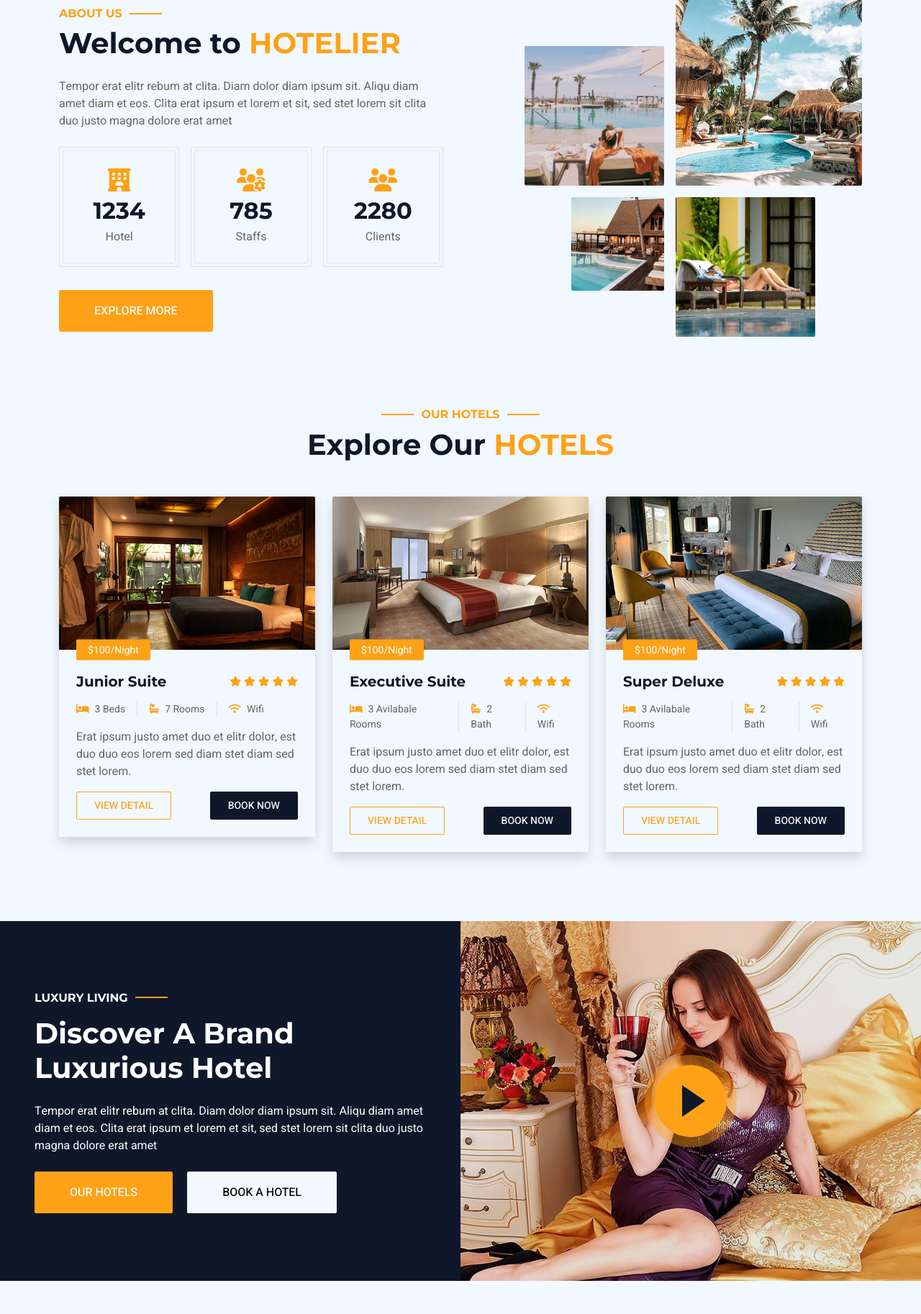
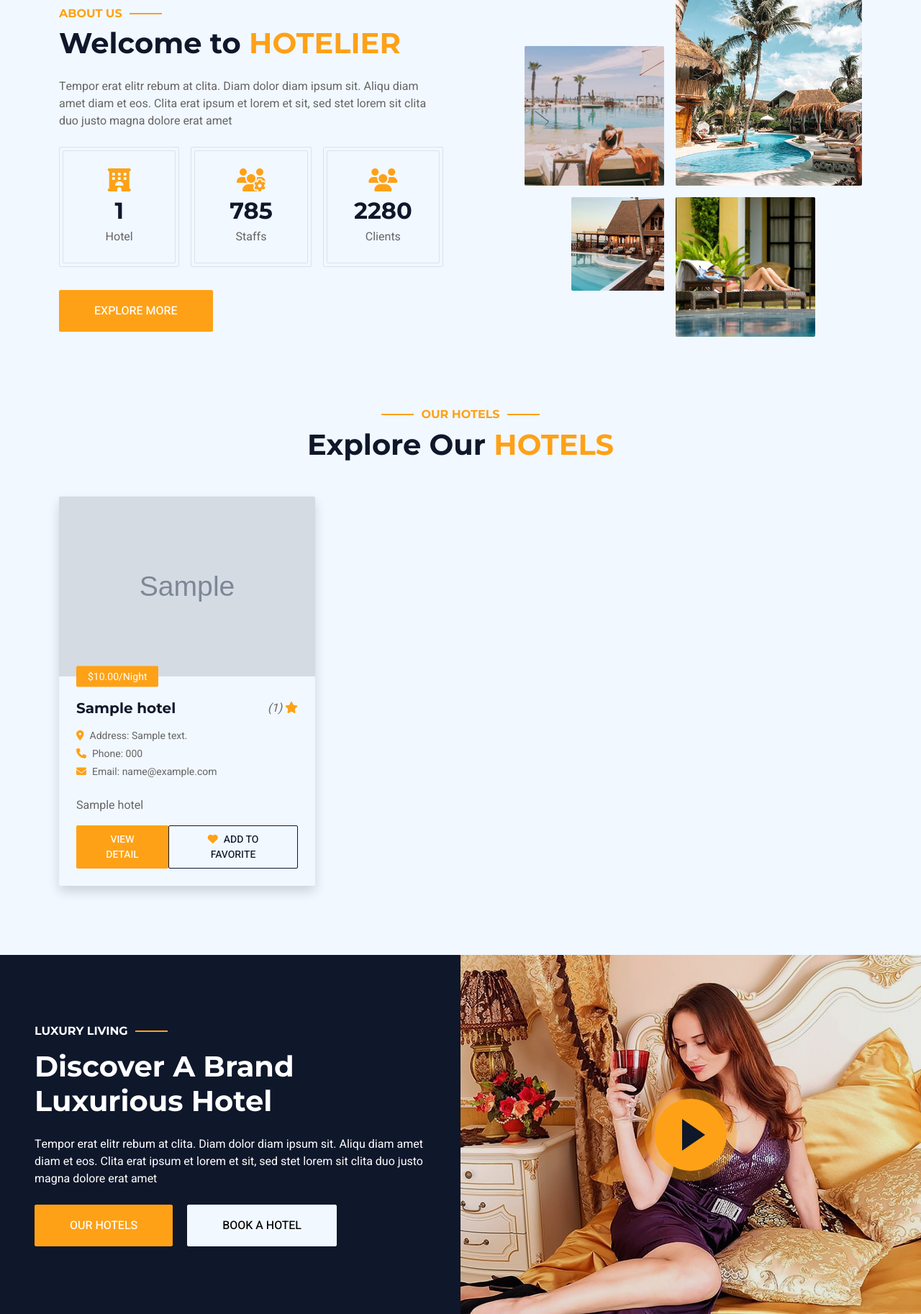
Before and after one commit to Omarmoatz/Hotels-Hub-Using-Django-and-DRF, a Django app: page / in a window 1280 px wide. Shown: the part 985-2811 px from the top of the page at 72% size. Run offline with Django 5.2, Linux system fonts and the light colour scheme; tables that the repository leaves empty hold one stand-in row (values such as "Sample post"); grey boxes marked "Sample" are stand-in pictures; some libraries are stand-ins or nearby versions.

Commit message:
add avg review & and update home page

```diff
--- a/home/templates/home.html
+++ b/home/templates/home.html
@@ -102,7 +102,7 @@
                                     <div class="border rounded p-1">
                                         <div class="border rounded text-center p-4">
                                             <i class="fa fa-hotel fa-2x text-primary mb-2"></i>
-                                            <h2 class="mb-1" data-toggle="counter-up">1234</h2>
+                                            <h2 class="mb-1" data-toggle="counter-up">{{hotel|length}}</h2>
                                             <p class="mb-0">Hotel</p>
                                         </div>
                                     </div>
@@ -150,7 +150,7 @@
             <!-- About End -->
 
 
-            <!-- Room Start -->
+            <!-- Hotels Start -->
             <div class="container-xxl py-5">
                 <div class="container">
                     <div class="text-center wow fadeInUp" data-wow-delay="0.1s">
@@ -158,96 +158,51 @@
                         <h1 class="mb-5">Explore Our <span class="text-primary text-uppercase">Hotels</span></h1>
                     </div>
                     <div class="row g-4">
+
+                        {% for item in hotel %}
                             <div class="col-lg-4 col-md-6 wow fadeInUp" data-wow-delay="0.1s">
                                 <div class="room-item shadow rounded overflow-hidden">
                                     <div class="position-relative">
-                                    <img class="img-fluid" src="img/room-1.jpg" alt="">
-                                    <small class="position-absolute start-0 top-100 translate-middle-y bg-primary text-white rounded py-1 px-3 ms-4">$100/Night</small>
+                                        <img class="img-fluid" src="{{item.img.url}}" alt="img" style=' width:400px; height:250px; '>
+                                        <small class="position-absolute start-0 top-100 translate-middle-y
+                                        bg-primary text-white rounded py-1 px-3 ms-4">${{ item.min_price }}/Night</small>
                                     </div>
                                     <div class="p-4 mt-2">
                                         <div class="d-flex justify-content-between mb-3">
-                                        <h5 class="mb-0">Junior Suite</h5>
+                                            <h5 class="mb-0">{{item.name}}</h5>
                                             <div class="ps-2">
-                                            <small class="fa fa-star text-primary"></small>
-                                            <small class="fa fa-star text-primary"></small>
-                                            <small class="fa fa-star text-primary"></small>
-                                            <small class="fa fa-star text-primary"></small>
-                                            <small class="fa fa-star text-primary"></small>
+                                                <i>({{item.hotel_review.all|length}}) </i>
+                                                <i class="{% if item.avg_rating > 0 %} fa fa-star text-primary {% endif %}"></i>
+                                                <i class="{% if item.avg_rating > 1 %} fa fa-star text-primary {% endif %}"></i>
+                                                <i class="{% if item.avg_rating > 2 %} fa fa-star text-primary {% endif %}"></i>
+                                                <i class="{% if item.avg_rating > 3 %} fa fa-star text-primary {% endif %}"></i>
+                                                <i class="{% if item.avg_rating > 4 %} fa fa-star text-primary {% endif %}"></i>
                                             </div>
                                         </div>
-                                    <div class="d-flex mb-3">
-                                        <small class="border-end me-3 pe-3"><i class="fa fa-bed text-primary me-2"></i>3 Beds</small>
-                                        <small class="border-end me-3 pe-3"><i class="fa fa-bath text-primary me-2"></i>7 Rooms</small>
-                                        <small><i class="fa fa-wifi text-primary me-2"></i>Wifi</small>
+                                        <div class='d-flex mb-1'>
+                                            <small class=" "><i
+                                                 class="fa fa-map-marker-alt text-primary me-2"></i>Address: {{ item.address}}</small>
                                         </div>
-                                    <p class="text-body mb-3">Erat ipsum justo amet duo et elitr dolor, est duo duo eos lorem sed diam stet diam sed stet lorem.</p>
-                                    <div class="d-flex justify-content-between">
-                                        <a class="btn btn-sm btn-outline-primary rounded py-2 px-4" href="">View Detail</a>
-                                        <a class="btn btn-sm btn-dark rounded py-2 px-4" href="">Book Now</a>
+
+                                        <div class='d-flex mb-1'>
+                                            <small class=" "><i
+                                                    class="fa fa-phone text-primary me-2"></i>Phone: {{ item.phone }}</small>
+                                        </div>
+
+                                        <div class='d-flex mb-4'>
+                                            <small><i class="fa fa-envelope text-primary me-2"></i>Email: {{ item.email }}</small>
+                                        </div>
+
+                                        <p class="text-body mb-3">{{ item.subtitle }}</p>
+                                        <div class="d-flex justify-content-between ">
+                                            <a class="btn btn-sm btn-primary rounded py-2 px-4" href="{% url 'hotel:hotel_detail' item.slug %}">View Detail</a>
+                                            <a class="btn btn-sm btn-outline-dark rounded py-2 px-4" href>
+                                                <i class="fa fa-heart text-primary me-2" ></i>Add To Favorite</a>
                                         </div>
                                     </div>
                                 </div>
                             </div>
-                        <div class="col-lg-4 col-md-6 wow fadeInUp" data-wow-delay="0.3s">
-                            <div class="room-item shadow rounded overflow-hidden">
-                                <div class="position-relative">
-                                    <img class="img-fluid" src="img/room-2.jpg" alt="">
-                                    <small class="position-absolute start-0 top-100 translate-middle-y bg-primary text-white rounded py-1 px-3 ms-4">$100/Night</small>
-                                </div>
-                                <div class="p-4 mt-2">
-                                    <div class="d-flex justify-content-between mb-3">
-                                        <h5 class="mb-0">Executive Suite</h5>
-                                        <div class="ps-2">
-                                            <small class="fa fa-star text-primary"></small>
-                                            <small class="fa fa-star text-primary"></small>
-                                            <small class="fa fa-star text-primary"></small>
-                                            <small class="fa fa-star text-primary"></small>
-                                            <small class="fa fa-star text-primary"></small>
-                                        </div>
-                                    </div>
-                                    <div class="d-flex mb-3">
-                                        <small class="border-end me-3 pe-3"><i class="fa fa-bed text-primary me-2"></i>3 Avilabale Rooms</small>
-                                        <small class="border-end me-3 pe-3"><i class="fa fa-bath text-primary me-2"></i>2 Bath</small>
-                                        <small><i class="fa fa-wifi text-primary me-2"></i>Wifi</small>
-                                    </div>
-                                    <p class="text-body mb-3">Erat ipsum justo amet duo et elitr dolor, est duo duo eos lorem sed diam stet diam sed stet lorem.</p>
-                                    <div class="d-flex justify-content-between">
-                                        <a class="btn btn-sm btn-outline-primary rounded py-2 px-4" href="">View Detail</a>
-                                        <a class="btn btn-sm btn-dark rounded py-2 px-4" href="">Book Now</a>
-                                    </div>
-                                </div>
-                            </div>
-                        </div>
-                        <div class="col-lg-4 col-md-6 wow fadeInUp" data-wow-delay="0.6s">
-                            <div class="room-item shadow rounded overflow-hidden">
-                                <div class="position-relative">
-                                    <img class="img-fluid" src="img/room-3.jpg" alt="">
-                                    <small class="position-absolute start-0 top-100 translate-middle-y bg-primary text-white rounded py-1 px-3 ms-4">$100/Night</small>
-                                </div>
-                                <div class="p-4 mt-2">
-                                    <div class="d-flex justify-content-between mb-3">
-                                        <h5 class="mb-0">Super Deluxe</h5>
-                                        <div class="ps-2">
-                                            <small class="fa fa-star text-primary"></small>
-                                            <small class="fa fa-star text-primary"></small>
-                                            <small class="fa fa-star text-primary"></small>
-                                            <small class="fa fa-star text-primary"></small>
-                                            <small class="fa fa-star text-primary"></small>
-                                        </div>
-                                    </div>
-                                    <div class="d-flex mb-3">
-                                        <small class="border-end me-3 pe-3"><i class="fa fa-bed text-primary me-2"></i>3 Avilabale Rooms</small>
-                                        <small class="border-end me-3 pe-3"><i class="fa fa-bath text-primary me-2"></i>2 Bath</small>
-                                        <small><i class="fa fa-wifi text-primary me-2"></i>Wifi</small>
-                                    </div>
-                                    <p class="text-body mb-3">Erat ipsum justo amet duo et elitr dolor, est duo duo eos lorem sed diam stet diam sed stet lorem.</p>
-                                    <div class="d-flex justify-content-between">
-                                        <a class="btn btn-sm btn-outline-primary rounded py-2 px-4" href="">View Detail</a>
-                                        <a class="btn btn-sm btn-dark rounded py-2 px-4" href="">Book Now</a>
-                                    </div>
-                                </div>
-                            </div>
-                        </div>
+                        {% endfor %}
                     </div>
                 </div>
             </div>
--- a/home/views.py
+++ b/home/views.py
@@ -1,7 +1,10 @@
 from django.shortcuts import render
 
 from .models import MainSettings
+from hotel.models import Hotel
 
 def home_view(request):
     main_settings = MainSettings.objects.first()
-    return render(request, 'home.html', {'main_settings': main_settings})
+    hotel = Hotel.objects.all()[:3]
+    return render(request, 'home.html', {'main_settings': main_settings,
+                                         'hotel':hotel})
--- a/hotel/forms.py
+++ b/hotel/forms.py
@@ -5,4 +5,6 @@ from .models import Booking
 class BokingForm(forms.ModelForm):
     class Meta:
         model = Booking
-        fields = ('full_name', 'email', 'check_in_date', 'check_out_date', 'num_adults', 'num_children' )
+        fields = ('full_name', 'email',
+                    'check_in_date', 'check_out_date',
+                    'num_adults', 'num_children' )
--- a/hotel/templates/hotel/hotel_detail.html
+++ b/hotel/templates/hotel/hotel_detail.html
@@ -210,7 +210,7 @@
                                 <span class="align-bottom fs-6 lh-lg">Now</span>
                             </div>
                                 <div class="wow fadeInUp" data-wow-delay="0.2s">
-                                    <form action="{% url 'hotel:check_avilabilty' object.slug %}">
+                                    <form action="{% url 'hotel:check_avilabilty' object.slug  %}">
                                         <div class="row g-3">
                                             {{form}}
                                             <div class="col-md-12">
@@ -229,7 +229,7 @@
                                                 <div class="form-floating">
                                                     <select class="form-select" id="select3">
                                                     {% for item in room_type %}
-                                                      <option value="1">{{item}}</option>
+                                                      <option value="1" name='room_type'>{{item}}</option>
                                                     {% endfor %}
                                                     </select>
                                                     <label for="select3">Select A Room Type</label>
--- a/hotel/urls.py
+++ b/hotel/urls.py
@@ -7,6 +7,6 @@ app_name = 'hotel'
   #   hotels/
 urlpatterns = [
     path('', views.HotelList.as_view(), name='hotel_list' ),
-    path('<slug>/', views.HotelDetail.as_view(), name='hotel_detail' ),
-    path('<slug>/check_avilabilty/', views.CheckAvilability.as_view(), name='check_avilabilty' ),
+    path('<slug:slug>/', views.HotelDetail.as_view(), name='hotel_detail' ),
+    path('<slug:slug>/check_avilabilty/', views.CheckAvilability.as_view(), name='check_avilabilty' ),
 ]
--- a/project/urls.py
+++ b/project/urls.py
@@ -25,7 +25,7 @@ urlpatterns = [
     path('', include('home.urls')),
     path('hotels/', include('hotel.urls')),
 
-    # path('summernote/', include('django_summernote.urls')),
+    path('summernote/', include('django_summernote.urls')),
 ]
 
 if settings.DEBUG:
```
Also changed, not shown: hotel/models.py (+11 -3 lines), hotel/templates/hotel/check_availability.html (+5 -5 lines), hotel/templates/hotel/hotel_list.html (+6 -5 lines), hotel/views.py (+7 -3 lines), project/settings.py (+3 -4 lines), accounts/migrations/0013_alter_profile_code.py (added), accounts/migrations/0014_alter_profile_code.py (added), hotel/migrations/0007_alter_booking_booking_code_alter_booking_room.py (added), hotel/migrations/0008_remove_hotel_rating_alter_booking_booking_code.py (added). Lines whose indentation alone changed are shown as unchanged.
